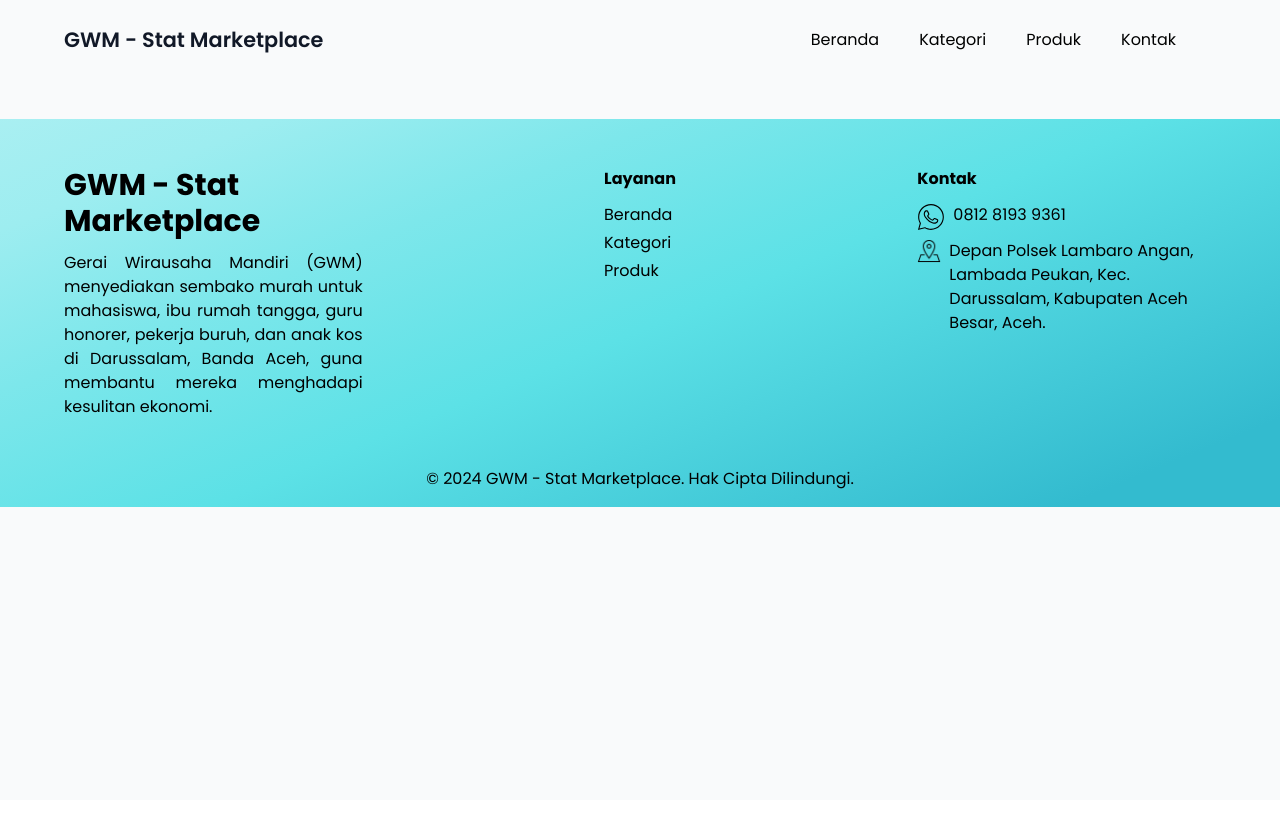
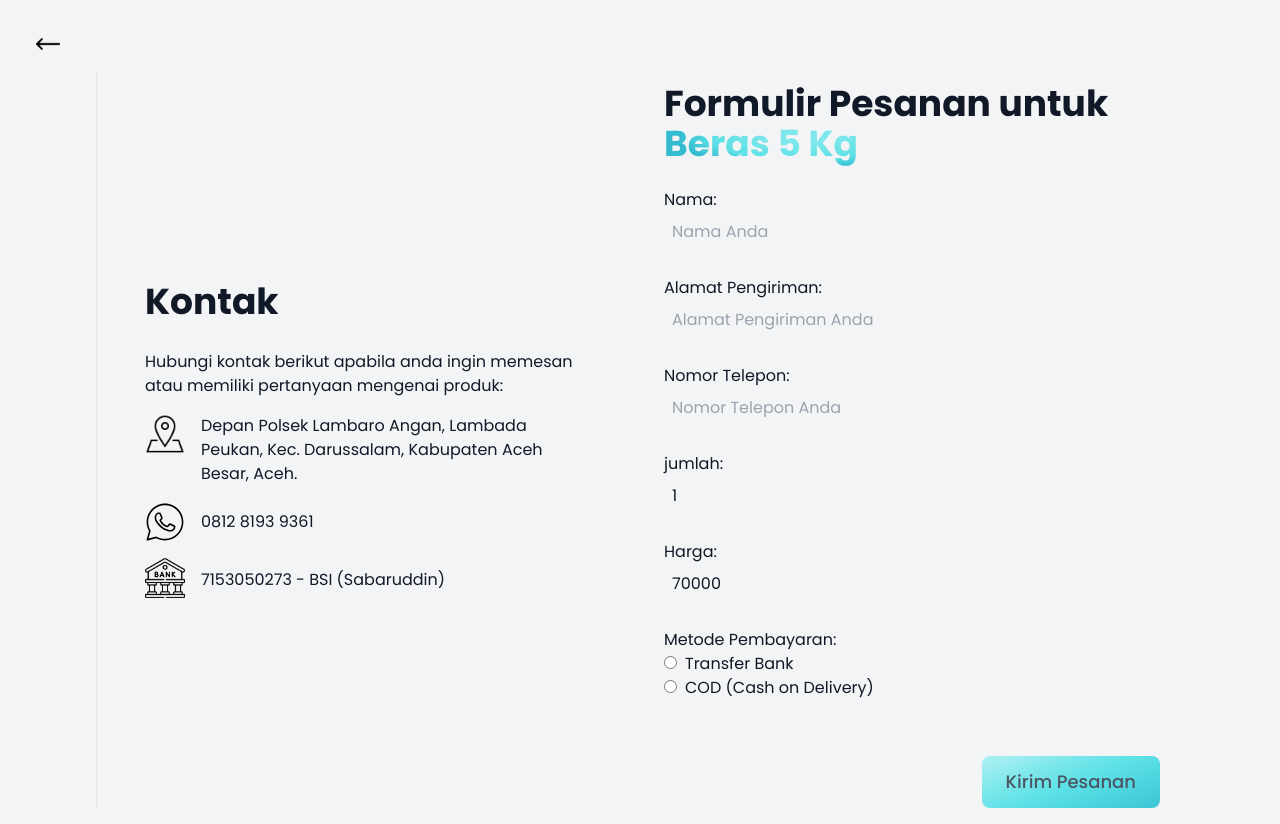
Before and after one commit to Noitusanx/gwm, a React (Create React App) app: page /orderform/1 in a window 1280 px wide. Before the commit the page ends 800 px from the top, so only its background shows below. Built offline with nearby package versions, Linux system fonts and the light colour scheme.

Commit message:
feat: form for order products

```diff
--- a/src/App.js
+++ b/src/App.js
@@ -1,10 +1,10 @@
 import React, { useState } from 'react';
+import { BrowserRouter as Router, Route, Routes } from 'react-router-dom';
 import Navbar from './components/Navbar';
 import Home from './pages/Home';
 import Footer from './components/Footer';
 import products from './data/Products';
-
-import { BrowserRouter as Router, Route, Routes } from 'react-router-dom';
+import OrderForm from './pages/OrderForm';
 
 const App = () => {
   const [selectedCategory, setSelectedCategory] = useState('Semua');
@@ -19,13 +19,16 @@ const App = () => {
 
   return (
     <Router>
-      <div className="bg-gray-50 min-h-screen">
-        <Navbar />
         <Routes>
-            <Route exact path="/" element={<Home products={filteredProducts} onCategoryClick={handleCategoryClick}/>}/>
-          </Routes>
-        <Footer />
-      </div>
+          <Route exact path="/" element={
+              <div className="bg-gray-50 min-h-screen">
+                  <Navbar />
+                  <Home products={filteredProducts} onCategoryClick={handleCategoryClick} />
+                  <Footer />
+              </div>
+          } />
+          <Route path="/orderform/:productId" element={<OrderForm />} />
+        </Routes>
     </Router>
   );
 };
--- a/src/components/About.js
+++ b/src/components/About.js
@@ -5,7 +5,7 @@ const About = () => {
     <div className="flex flex-col sm:flex-row sm:px-16 px-6 w-4/5 mx-auto py-8">
       <div className="flex-1">
         <h1 className="font-poppins font-semibold text-[52px] leading-[75px] text-center sm:text-left text-blue-900 mb-6">Tentang Kami</h1>
-        <p className="text-lg leading-relaxed font-poppins text-justify mb-6 text-gray-700">
+        <p className="text-lg leading-relaxed font-poppins mb-6 text-gray-700">
           Gerai Wirausaha Mandiri (GWM) adalah Kelontong yang menyediakan berbagai kebutuhan masyarakat seperti Beras, Telur, Gula, minyak makan, dan sayur-sayuran. GWM sangat membantu mahasiswa karena lokasinya yang strategis dekat dengan wilayah universitas, harga ekonomis, dan menyediakan jasa pengiriman produk ke lokasi pelanggan. Hal ini membuat GWM lebih unggul dibandingkan dengan kelontong lainnya. Selain itu, GWM juga menyediakan konsultasi bimbingan belajar Matematika, Statistika, serta Modul Belajar.
         </p>
         <div>
--- /dev/null
+++ b/src/pages/OrderForm.js
@@ -0,0 +1,169 @@
+import React, { useState, useEffect } from 'react';
+import { useParams } from 'react-router-dom';
+import { Link } from 'react-router-dom';
+import products from '../data/Products';
+import address from '../images/address.png';
+import whatsapp from '../images/whatsapp.svg';
+import bank from '../images/bank.png';
+import leftarrow from '../images/leftarrow.png';
+
+const OrderForm = () => {
+  const { productId } = useParams();
+  const selectedProduct = products.find((p) => p.id === parseInt(productId));
+
+  const [jumlah, setjumlah] = useState(1);
+  const [harga, setHarga] = useState(selectedProduct ? selectedProduct.harga : 0);
+
+  useEffect(() => {
+    if (selectedProduct) {
+      setHarga(selectedProduct.harga * jumlah);
+    }
+  }, [jumlah, selectedProduct]);
+
+  if (!selectedProduct) {
+    return <p>Produk tidak ditemukan</p>;
+  }
+
+  const handlejumlahChange = (event) => {
+    const newjumlah = parseInt(event.target.value);
+    setjumlah(newjumlah);
+  };
+
+  const handleSubmit = (event) => {
+    event.preventDefault();
+
+    const form = event.target;
+    const formData = new FormData(form);
+
+    const name = formData.get('name');
+    const address = formData.get('address');
+    const phone = formData.get('phone');
+    const jumlah = formData.get('jumlah');
+    const harga = formData.get('harga');
+    const paymentMethod = formData.get('paymentMethod');
+
+    const productName = selectedProduct.nama_produk;
+
+    const message = `Halo, saya ingin memesan produk ${productName}. Berikut rincian pesanan saya:\n\nNama: ${name}\nAlamat Pengiriman: ${address}\nNomor Telepon: ${phone}\njumlah: ${jumlah}\nHarga: ${harga}\nMetode Pembayaran: ${paymentMethod}`;
+
+    const whatsappURL = `https://wa.me/6281281939361?text=${encodeURIComponent(message)}`;
+
+    window.open(whatsappURL, '_blank');
+};
+
+
+  return (
+    <section className="bg-gray-100 text-gray-900 relative min-h-screen font-poppins">
+    <Link to="/">
+        <img src={leftarrow} alt="left arrow" className="w-6 ml-9 pt-8"/>
+    </Link>
+    <div className="grid max-w-6xl grid-cols-1 px-6 mx-auto lg:px-8 md:grid-cols-2 md:divide-x">
+        <div className="md:order-2 md:py-0 md:px-6 my-4">
+            <form id="checkout-form" onSubmit={handleSubmit} className="w-full space-y-6 md:mx-0 mx-8">
+            <h1 className="text-4xl font-bold pt-3">Formulir Pesanan untuk <span className=' text-gradient'>{selectedProduct.nama_produk}</span></h1>
+                <input type="hidden" name="product_id" value={selectedProduct.id} />
+                <label className="block">
+                    <span className="mb-1">Nama:</span>
+                    <input
+                        type="text"
+                        id="name"
+                        name="name"
+                        placeholder="Nama Anda"
+                        className="block w-full bg-gray-100 pl-2 py-2"
+                        required
+                    />
+                </label>
+                <label className="block">
+                    <span className="mb-1">Alamat Pengiriman:</span>
+                    <input
+                        type="text"
+                        id="address"
+                        name="address"
+                        placeholder="Alamat Pengiriman Anda"
+                        className="block w-full bg-gray-100 pl-2 py-2"
+                        required
+                    />
+                </label>
+                <label className="block">
+                    <span className="mb-1">Nomor Telepon:</span>
+                    <input
+                        type="text"
+                        id="phone"
+                        name="phone"
+                        placeholder="Nomor Telepon Anda"
+                        className="block w-full bg-gray-100 pl-2 py-2"
+                        required
+                    />
+                </label>
+                <label className="block">
+                    <span className="mb-1">jumlah:</span>
+                    <input
+                        type="number"
+                        id="jumlah"
+                        name="jumlah"
+                        value={jumlah}
+                        onChange={handlejumlahChange}
+                        max={selectedProduct.jumlah}
+                        min={1}
+                        placeholder="Jumlah barang yang dipesan"
+                        className="block w-full bg-gray-100 pl-2 py-2"
+                        required
+                    />
+                </label>
+                <label className="block">
+                    <span className="mb-1">Harga:</span>
+                    <input
+                        type="number"
+                        id="harga"
+                        name="harga"
+                        value={harga}
+                        readOnly
+                        className="block w-full bg-gray-100 pl-2 py-2"
+                    />
+                </label>
+                <label className="block">
+                    <span className="mb-1">Metode Pembayaran:</span><br />
+                    <input type="radio" id="transfer" name="paymentMethod" value="Transfer Bank" required className="mr-2" />
+                    <label htmlFor="transfer">Transfer Bank</label><br />
+                    <input type="radio" id="cod" name="paymentMethod" value="COD" required className="mr-2" />
+                    <label htmlFor="cod">COD (Cash on Delivery)</label><br />
+                </label>
+
+                <div className='flex justify-end pt-8'>
+                    <button type="submit" className="self-center px-6 py-3 text-lg bg-button-gradient text-gray-600 md:mr-0 mr-6 hover:opacity-70 font-medium rounded-lg">
+                        Kirim Pesanan
+                    </button>
+                </div>
+            </form>
+        </div>
+        <div className="md:order-1 md:py-0 md:px-6 my-4 flex justify-center items-center mx-8 md:mx-0">
+            <div className="py-6 md:py-0 md:px-6">
+                <h1 className="text-4xl font-bold mb-5">Kontak</h1>
+                <p className="pt-2 pb-4">Hubungi kontak berikut apabila anda ingin memesan atau memiliki pertanyaan mengenai produk:</p>
+                <div className="space-y-4">
+                    <p className="flex items-center">
+                        <a href="https://www.google.com/maps/place/Polsek+Lambaro+Angan/@5.5871243,95.3961925,17z/data=!3m1!4b1!4m6!3m5!1s0x304049d7291446bb:0x34dd837a82500540!8m2!3d5.5871243!4d95.3987674!16s%2Fg%2F11g65bzznz?entry=ttu"
+                            target="_blank" className="flex" rel="noreferrer">
+                            <img src={address} alt="Alamat" className="w-10 h-10 mr-4" />
+                            <p>Depan Polsek Lambaro Angan, Lambada Peukan, Kec. Darussalam, Kabupaten Aceh Besar, Aceh.</p>
+                        </a>
+                    </p>
+                    <p className="flex items-center">
+                        <a href="https://wa.me/6281281939361" target="_blank" className="flex" rel="noreferrer">
+                            <img src={whatsapp} alt="Whatsapp" className="w-10 h-10 mr-4" />
+                            <p className='mt-2'>0812 8193 9361</p>
+                        </a>
+                    </p>
+                    <p className="flex items-center">
+                        <img src={bank} alt="Bank BSI" className='w-10 mr-4' />
+                        <span className='mt-1'>7153050273 - BSI (Sabaruddin)</span>
+                    </p>
+                </div>
+            </div>
+        </div>
+    </div>
+    </section>
+    );
+};
+
+export default OrderForm;
```
Also changed, not shown: src/components/ProductCard.js (+27 -3 lines), src/data/Products.js (+13 -1 lines), src/images/bank.png (added), src/images/leftarrow.png (added).
